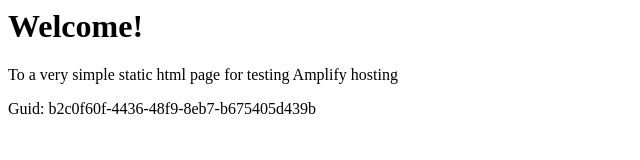
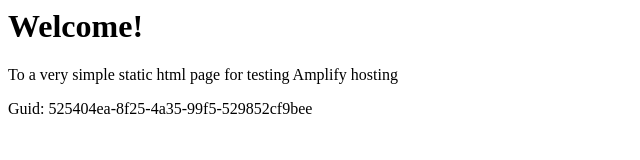
Before and after one commit to aws-aemilia-iad/Github-PR-Commit-Integration-Test-DoNotTouch-GitHubWebhookPushCanaryTest-v1-gamma-us-east-1, a website: page src/index.html in a window 1280 px wide. Shown: the full height of the page, 0-640 px from the left. Drawn offline with Linux system fonts and the light colour scheme.

Commit message:
commit from integ tests

```diff
--- a/src/index.html
+++ b/src/index.html
@@ -12,6 +12,6 @@
 <body>
     <h1>Welcome!</h1>
     <p>To a very simple static html page for testing Amplify hosting</p>
-    <p>Guid: b2c0f60f-4436-48f9-8eb7-b675405d439b</p></body>
+    <p>Guid: 525404ea-8f25-4a35-99f5-529852cf9bee</p></body>
 
 </html>
```
